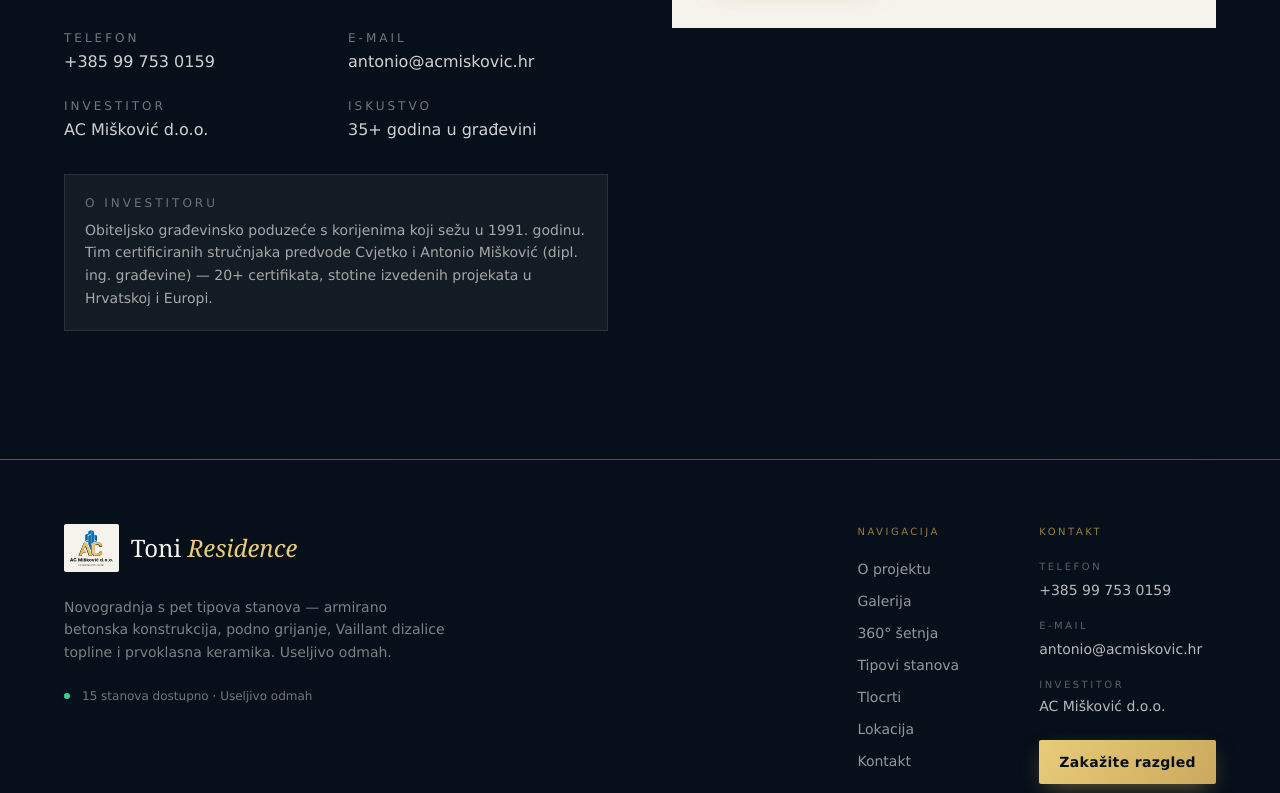
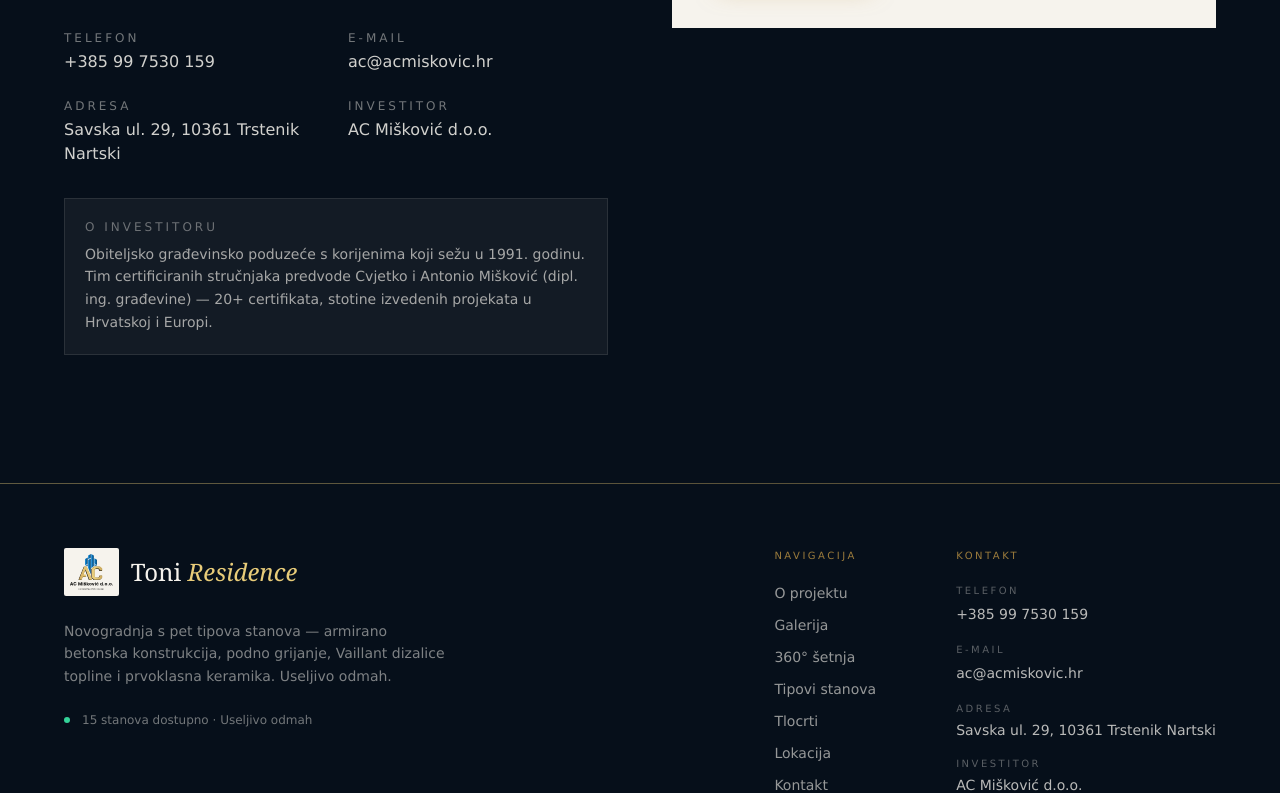
Before and after one commit to AdrianPalcic/toni-residence, a Next.js app: page / in a window 1280 px wide. Shown: the part 6230-7023 px from the top of the page. Built offline with nearby package versions, Linux system fonts and the light colour scheme.

Commit message:
new contact data

```diff
--- a/app/components/ContactSection.tsx
+++ b/app/components/ContactSection.tsx
@@ -41,25 +41,25 @@
               <dt className="font-sans text-xs tracking-widest2 uppercase text-cream/45">Telefon</dt>
               <dd className="mt-1">
                 <a href="tel:+385997530159" className="font-sans text-cream/85 hover:text-gold-light transition-colors">
-                  +385 99 753 0159
+                  +385 99 7530 159
                 </a>
               </dd>
             </div>
             <div>
               <dt className="font-sans text-xs tracking-widest2 uppercase text-cream/45">E-mail</dt>
               <dd className="mt-1">
-                <a href="mailto:antonio@acmiskovic.hr" className="font-sans text-cream/85 hover:text-gold-light transition-colors">
-                  antonio@acmiskovic.hr
+                <a href="mailto:ac@acmiskovic.hr" className="font-sans text-cream/85 hover:text-gold-light transition-colors">
+                  ac@acmiskovic.hr
                 </a>
               </dd>
             </div>
             <div>
+              <dt className="font-sans text-xs tracking-widest2 uppercase text-cream/45">Adresa</dt>
+              <dd className="font-sans text-cream/85 mt-1">Savska ul. 29, 10361 Trstenik Nartski</dd>
+            </div>
+            <div>
               <dt className="font-sans text-xs tracking-widest2 uppercase text-cream/45">Investitor</dt>
               <dd className="font-sans text-cream/85 mt-1">AC Mišković d.o.o.</dd>
-            </div>
-            <div>
-              <dt className="font-sans text-xs tracking-widest2 uppercase text-cream/45">Iskustvo</dt>
-              <dd className="font-sans text-cream/85 mt-1">35+ godina u građevini</dd>
             </div>
           </dl>
 
--- a/app/components/Footer.tsx
+++ b/app/components/Footer.tsx
@@ -79,7 +79,7 @@
                   href="tel:+385997530159"
                   className="font-sans text-sm text-cream/75 hover:text-gold-light transition-colors"
                 >
-                  +385 99 753 0159
+                  +385 99 7530 159
                 </a>
               </div>
               <div>
@@ -87,11 +87,19 @@
                   E-mail
                 </p>
                 <a
-                  href="mailto:antonio@acmiskovic.hr"
+                  href="mailto:ac@acmiskovic.hr"
                   className="font-sans text-sm text-cream/75 hover:text-gold-light transition-colors"
                 >
-                  antonio@acmiskovic.hr
+                  ac@acmiskovic.hr
                 </a>
+              </div>
+              <div>
+                <p className="font-sans text-[10px] tracking-widest2 uppercase text-cream/35 mb-1">
+                  Adresa
+                </p>
+                <p className="font-sans text-sm text-cream/75">
+                  Savska ul. 29, 10361 Trstenik Nartski
+                </p>
               </div>
               <div>
                 <p className="font-sans text-[10px] tracking-widest2 uppercase text-cream/35 mb-1">
--- a/app/components/StanFooter.tsx
+++ b/app/components/StanFooter.tsx
@@ -79,7 +79,7 @@
                   href="tel:+385997530159"
                   className="font-sans text-sm text-cream/75 hover:text-gold-light transition-colors"
                 >
-                  +385 99 753 0159
+                  +385 99 7530 159
                 </a>
               </div>
               <div>
@@ -87,11 +87,19 @@
                   E-mail
                 </p>
                 <a
-                  href="mailto:antonio@acmiskovic.hr"
+                  href="mailto:ac@acmiskovic.hr"
                   className="font-sans text-sm text-cream/75 hover:text-gold-light transition-colors"
                 >
-                  antonio@acmiskovic.hr
+                  ac@acmiskovic.hr
                 </a>
+              </div>
+              <div>
+                <p className="font-sans text-[10px] tracking-widest2 uppercase text-cream/35 mb-1">
+                  Adresa
+                </p>
+                <p className="font-sans text-sm text-cream/75">
+                  Savska ul. 29, 10361 Trstenik Nartski
+                </p>
               </div>
               <div>
                 <p className="font-sans text-[10px] tracking-widest2 uppercase text-cream/35 mb-1">
--- a/app/stanovi/[tip]/page.tsx
+++ b/app/stanovi/[tip]/page.tsx
@@ -407,7 +407,7 @@
                 </dt>
                 <dd className="mt-1">
                   <a href="tel:+385997530159" className="font-sans text-navy-950 hover:text-gold-dark transition-colors">
-                    +385 99 753 0159
+                    +385 99 7530 159
                   </a>
                 </dd>
               </div>
@@ -416,10 +416,16 @@
                   E-mail
                 </dt>
                 <dd className="mt-1">
-                  <a href="mailto:antonio@acmiskovic.hr" className="font-sans text-navy-950 hover:text-gold-dark transition-colors">
-                    antonio@acmiskovic.hr
+                  <a href="mailto:ac@acmiskovic.hr" className="font-sans text-navy-950 hover:text-gold-dark transition-colors">
+                    ac@acmiskovic.hr
                   </a>
                 </dd>
+              </div>
+              <div>
+                <dt className="font-sans text-xs tracking-widest2 uppercase text-navy-800/45">
+                  Adresa
+                </dt>
+                <dd className="font-sans text-navy-950 mt-1">Savska ul. 29, 10361 Trstenik Nartski</dd>
               </div>
               <div>
                 <dt className="font-sans text-xs tracking-widest2 uppercase text-navy-800/45">
```
